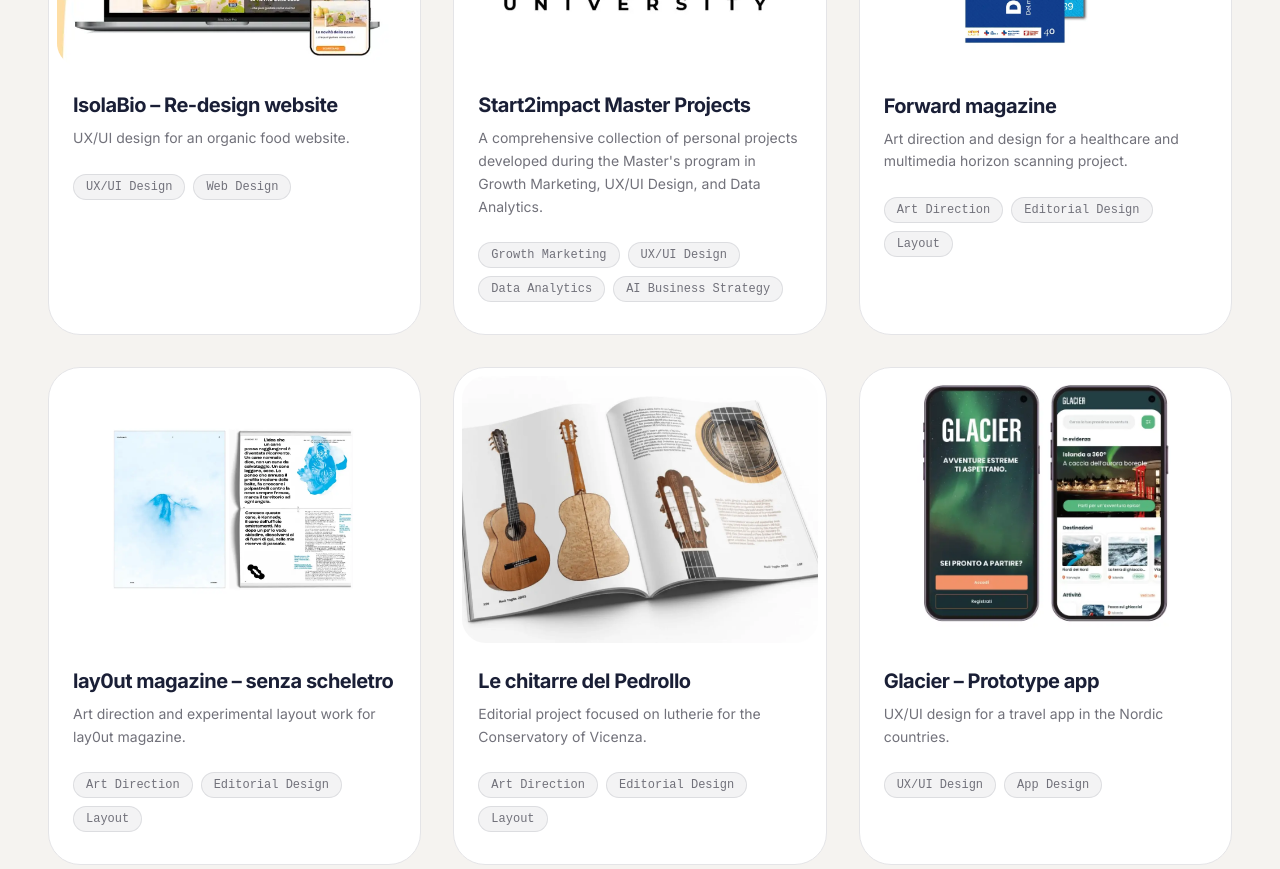
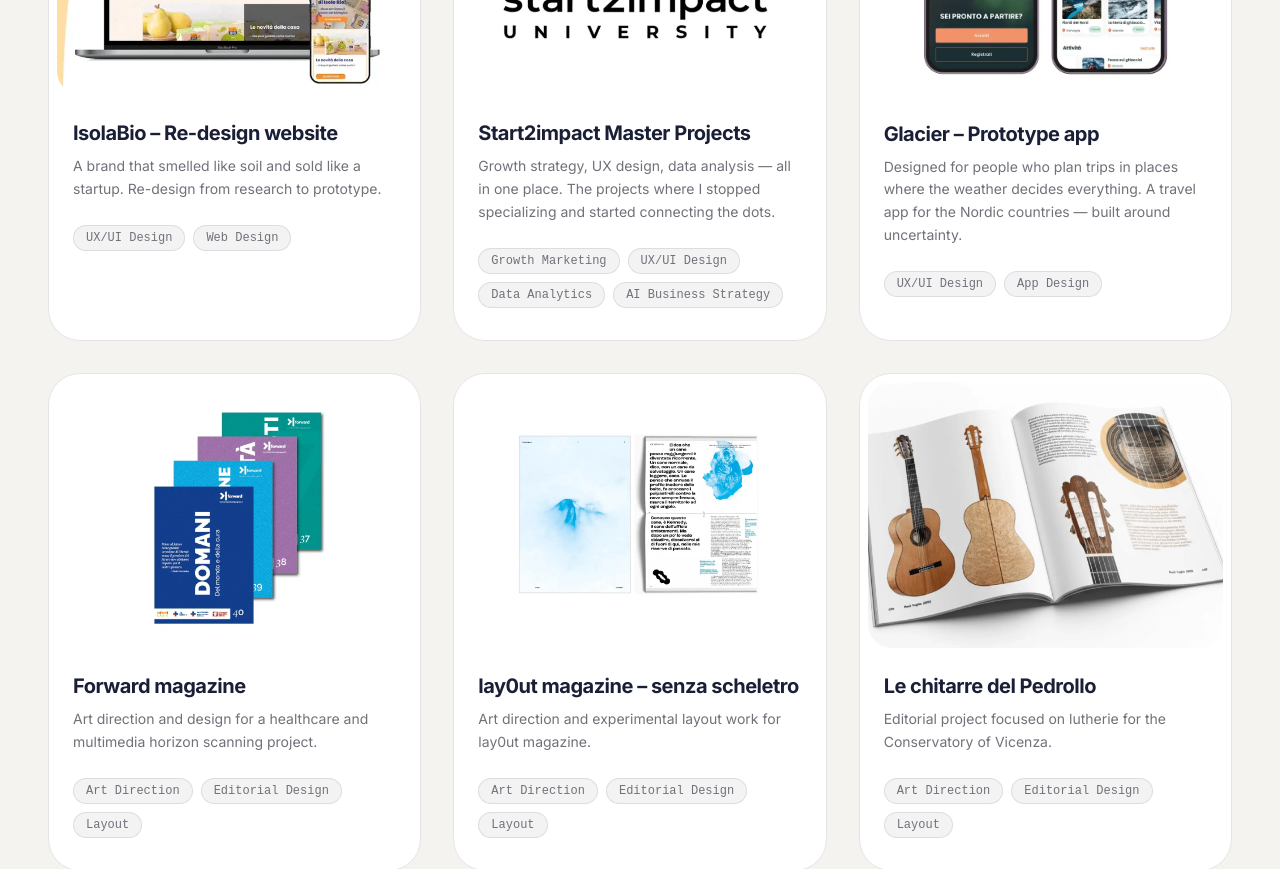
Before and after one commit to AlbertoScalia/portfolio, a React (Vite) app: page /portfolio/works in a window 1280 px wide. Shown: the part 660-1529 px from the top of the page. Built offline with nearby package versions, Linux system fonts and the light colour scheme.

Commit message:
Fourth commit

```diff
--- a/src/components/WorksGallery.jsx
+++ b/src/components/WorksGallery.jsx
@@ -6,17 +6,24 @@
 const projects = [
     {
         title: "IsolaBio – Re-design website",
-        subtitle: "UX/UI design for an organic food website.",
+        subtitle: "A brand that smelled like soil and sold like a startup. Re-design from research to prototype.",
         image: "/portfolio/assets/images/project12.webp",
         badges: ["UX/UI Design", "Web Design"],
         link: "https://www.behance.net/gallery/247551635/Re-design-Isola-Bio"
     },
     {
         title: "Start2impact Master Projects",
-        subtitle: "A comprehensive collection of personal projects developed during the Master's program in Growth Marketing, UX/UI Design, and Data Analytics.",
+        subtitle: "Growth strategy, UX design, data analysis — all in one place. The projects where I stopped specializing and started connecting the dots.",
         image: "/portfolio/assets/images/project0.webp",
         badges: ["Growth Marketing", "UX/UI Design", "Data Analytics", "AI Business Strategy"],
         link: "https://account.start2impact.it/profile/alberto-scalia"
+    },
+        {
+        title: "Glacier – Prototype app",
+        subtitle: "Designed for people who plan trips in places where the weather decides everything. A travel app for the Nordic countries — built around uncertainty.",
+        image: "/portfolio/assets/images/project6.webp",
+        badges: ["UX/UI Design", "App Design"],
+        link: "https://www.behance.net/gallery/210705375/Glacier"
     },
     {
         title: "Forward magazine",
@@ -38,13 +45,6 @@
         image: "/portfolio/assets/images/project1.webp",
         badges: ["Art Direction", "Editorial Design", "Layout"],
         link: "https://www.industriaeletteratura.it/prodotto/le-chitarre-del-pedrollo/"
-    },
-    {
-        title: "Glacier – Prototype app",
-        subtitle: "UX/UI design for a travel app in the Nordic countries.",
-        image: "/portfolio/assets/images/project6.webp",
-        badges: ["UX/UI Design", "App Design"],
-        link: "https://www.behance.net/gallery/210705375/Glacier"
     }
 ];
 
@@ -110,7 +110,7 @@
             <div className="mt-12 flex justify-center md:hidden">
                 <Link to="/works">
                     <MagneticButton className="bg-blue text-light hover:bg-blue/80 border-white/10 transition-all">
-                        View all projects
+                        Sse more projects
                     </MagneticButton>
                 </Link>
             </div>
--- a/src/pages/Bio.jsx
+++ b/src/pages/Bio.jsx
@@ -106,12 +106,19 @@
                         </h2>
 
                         <div className="flex flex-col gap-8 border-l border-blue/10 pl-8 ml-4">
+                                                    <motion.div variants={itemVariants} className="relative">
+                                <span className="absolute -left-[45px] top-1 w-3 h-3 rounded-full bg-accent ring-4 ring-background"></span>
+                                <span className="font-mono text-xs text-zinc-500 mb-2 block">Present</span>
+                                <h3 className="text-xl font-bold font-sans text-blue mb-1">Open to opportunities</h3>
+                                <span className="text-sm font-medium text-zinc-500 block mb-3">Fulltime or freelance</span>
+                                <p className="text-zinc-500 leading-relaxed">  Full-time roles and collaborations — especially where design and strategy overlap.</p>
+                            </motion.div>
                             <motion.div variants={itemVariants} className="relative">
                                 <span className="absolute -left-[45px] top-1 w-3 h-3 rounded-full bg-accent ring-4 ring-background"></span>
                                 <span className="font-mono text-xs text-zinc-500 mb-2 block">2022 - Present</span>
                                 <h3 className="text-xl font-bold font-sans text-blue mb-1">Art Director</h3>
                                 <span className="text-sm font-medium text-zinc-500 block mb-3">lay0ut magazine, Forward magazine</span>
-                                <p className="text-zinc-500 leading-relaxed">I try to balance editorial rigor with a contemporary vision, taking care of the visual identity of publications ranging from underground culture to scientific innovation.</p>
+                                <p className="text-zinc-500 leading-relaxed"> From underground zines to peer-reviewed science — I've designed both, and they've taught me everything about hierarchy.</p>
                             </motion.div>
 
                             <motion.div variants={itemVariants} className="relative">
--- a/src/pages/Contact.jsx
+++ b/src/pages/Contact.jsx
@@ -58,7 +58,7 @@
                     transition={{ type: "spring", stiffness: 100, damping: 20, delay: 0.1 }}
                     className="text-zinc-500 text-xl font-sans max-w-2xl mx-auto"
                 >
-                    Let's talk, before the idea expires. I am always open to new collaborations. Fill out the form or write to me: I promise not to reply with a &ldquo;we'll let you know&ldquo;.
+                    Let's talk, before the idea expires. I am always open to new collaborations. Fill out the form or write to me: I promise to read it, think about it, and actually get back to you.
                 </motion.p>
             </header>
 
--- a/src/pages/Works.jsx
+++ b/src/pages/Works.jsx
@@ -5,17 +5,24 @@
 const allProjects = [
     {
         title: "IsolaBio – Re-design website",
-        subtitle: "UX/UI design for an organic food website.",
+        subtitle: "A brand that smelled like soil and sold like a startup. Re-design from research to prototype.",
         image: "/portfolio/assets/images/project12.webp",
         badges: ["UX/UI Design", "Web Design"],
         link: "https://www.behance.net/gallery/247551635/Re-design-Isola-Bio"
     },
     {
         title: "Start2impact Master Projects",
-        subtitle: "A comprehensive collection of personal projects developed during the Master's program in Growth Marketing, UX/UI Design, and Data Analytics.",
+        subtitle: "Growth strategy, UX design, data analysis — all in one place. The projects where I stopped specializing and started connecting the dots.",
         image: "/portfolio/assets/images/project0.webp",
         badges: ["Growth Marketing", "UX/UI Design", "Data Analytics", "AI Business Strategy"],
         link: "https://account.start2impact.it/profile/alberto-scalia"
+    },
+       {
+        title: "Glacier – Prototype app",
+        subtitle: "Designed for people who plan trips in places where the weather decides everything. A travel app for the Nordic countries — built around uncertainty.",
+        image: "/portfolio/assets/images/project6.webp",
+        badges: ["UX/UI Design", "App Design"],
+        link: "https://www.behance.net/gallery/210705375/Glacier"
     },
     {
         title: "Forward magazine",
@@ -37,13 +44,6 @@
         image: "/portfolio/assets/images/project1.webp",
         badges: ["Art Direction", "Editorial Design", "Layout"],
         link: "https://www.industriaeletteratura.it/prodotto/le-chitarre-del-pedrollo/"
-    },
-    {
-        title: "Glacier – Prototype app",
-        subtitle: "UX/UI design for a travel app in the Nordic countries.",
-        image: "/portfolio/assets/images/project6.webp",
-        badges: ["UX/UI Design", "App Design"],
-        link: "https://www.behance.net/gallery/210705375/Glacier"
     },
     {
         title: "Cassandra – Poster",
@@ -115,7 +115,7 @@
                     transition={{ type: "spring", stiffness: 100, damping: 20, delay: 0.1 }}
                     className="text-zinc-500 text-xl font-sans max-w-2xl mx-auto"
                 >
-                    Few frills, very concise: here are the latest works that made it.
+                    No fluff. Just the projects that changed something — a product, a brand, a perception.
                 </motion.p>
             </header>
 
@@ -166,7 +166,7 @@
             >
                 <a href="https://www.behance.net/gallery/244847487/Personal-Portfolio-2021-2026" target="_blank" rel="noopener noreferrer">
                     <MagneticButton className="bg-blue text-light hover:bg-blue/80 border border-white/10 transition-all">
-                        Take a look at my full portfolio
+                        Check the complete archive
                     </MagneticButton>
                 </a>
             </motion.div>
```
Also changed, not shown: 4 other files (tests, documents, lock files or other folders).
